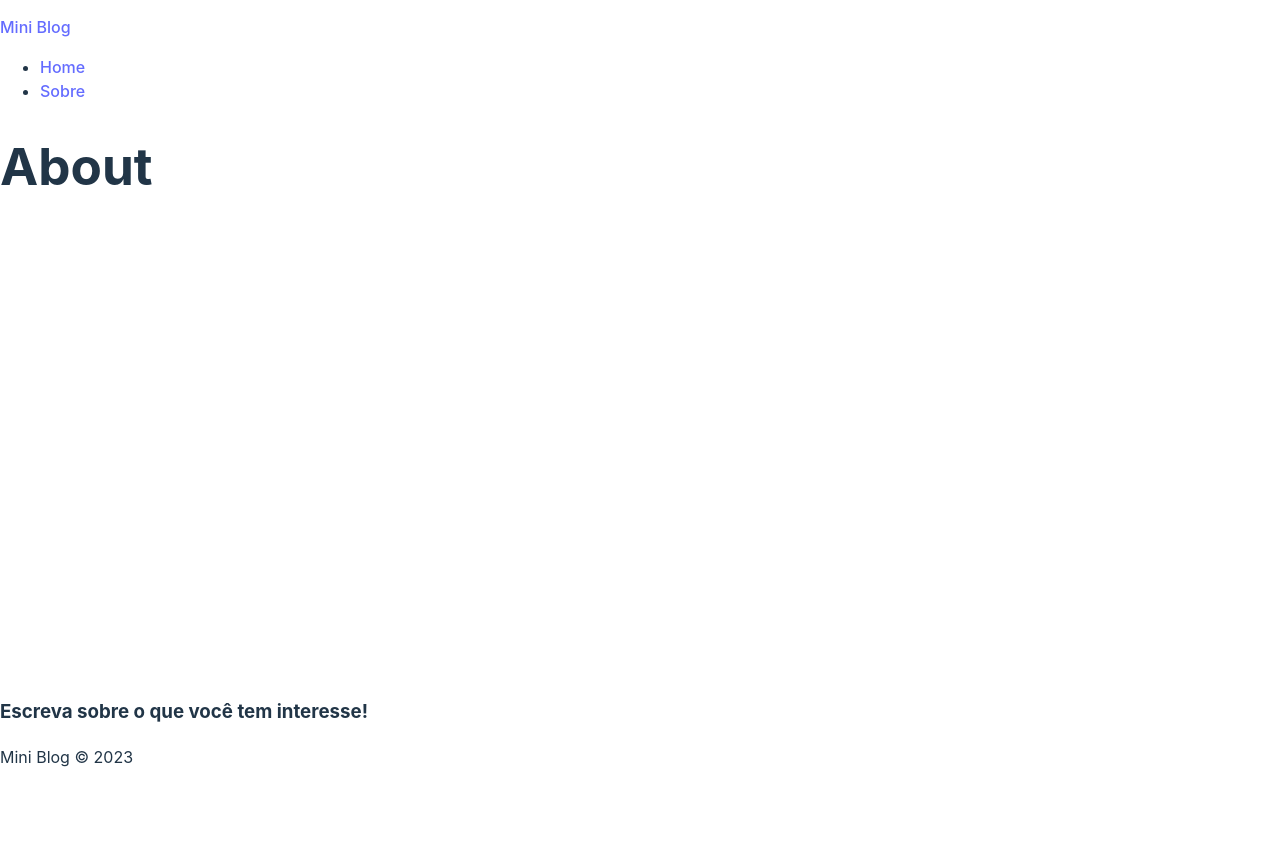
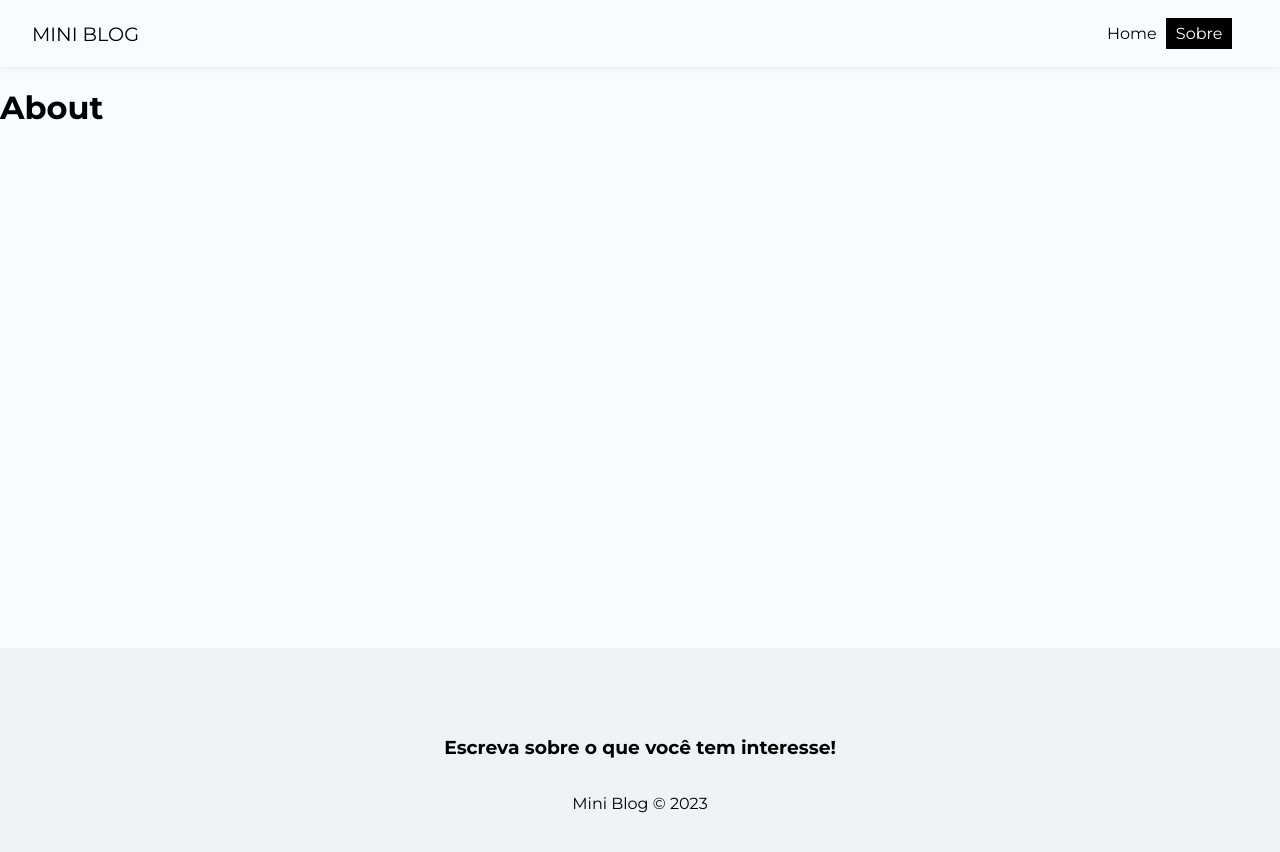
Before and after one commit to kaiovinic/miniblog, a React (Vite) app: page /about in a window 1280 px wide. Shown: the top 852 px of the page. Before the commit the page ends 800 px from the top, so only its background shows below. Built offline with nearby package versions, Linux system fonts and the light colour scheme.

Commit message:
Estilização do body

```diff
--- a/index.html
+++ b/index.html
@@ -6,6 +6,9 @@
   <link rel="icon" type="image/svg+xml" href="/vite.svg" />
   <meta name="viewport" content="width=device-width, initial-scale=1.0" />
   <title>MiniBlog</title>
+  <link rel="preconnect" href="https://fonts.googleapis.com">
+  <link rel="preconnect" href="https://fonts.gstatic.com" crossorigin>
+  <link href="https://fonts.googleapis.com/css2?family=Montserrat:ital,wght@0,100;0,200;0,300;0,400;0,500;0,600;0,700;0,800;0,900;1,200;1,300;1,400;1,500;1,600;1,700;1,800;1,900&family=Open+Sans:ital,wght@0,300;0,400;0,500;0,600;0,700;0,800;1,300;1,400;1,500;1,600;1,700;1,800&family=Permanent+Marker&display=swap" rel="stylesheet">
 </head>
 
 <body>
--- a/src/components/Footer.jsx
+++ b/src/components/Footer.jsx
@@ -2,10 +2,10 @@
 
 const Footer = () => {
   return (
-    <div>
+    <footer className={styles.footer}>
       <h3>Escreva sobre o que você tem interesse!</h3>
       <p>Mini Blog &copy; 2023</p>
-    </div>
+    </footer>
   );
 };
 
--- a/src/components/Footer.module.css
+++ b/src/components/Footer.module.css
@@ -0,0 +1,9 @@
+.footer {
+  height: 250px;
+  width: 100vw;
+  display: flex;
+  flex-direction: column;
+  align-items: center;
+  justify-content: center;
+  background-color: #edf3f6;
+}
--- a/src/components/NavBar.jsx
+++ b/src/components/NavBar.jsx
@@ -4,16 +4,26 @@
 
 const NavBar = () => {
   return (
-    <nav>
-      <NavLink to="/">
+    <nav className={styles.navbar}>
+      <NavLink to="/" className={styles.brand}>
         Mini <span>Blog</span>
       </NavLink>
-      <ul>
+      <ul className={styles.links_list}>
         <li>
-          <NavLink to="/">Home</NavLink>
+          <NavLink
+            to="/"
+            className={({ isActive }) => (isActive ? styles.active : "")}
+          >
+            Home
+          </NavLink>
         </li>
         <li>
-          <NavLink to="/about">Sobre</NavLink>
+          <NavLink
+            to="/about"
+            className={({ isActive }) => (isActive ? styles.active : "")}
+          >
+            Sobre
+          </NavLink>
         </li>
       </ul>
     </nav>
--- a/src/components/NavBar.module.css
+++ b/src/components/NavBar.module.css
@@ -0,0 +1,30 @@
+.navbar {
+  display: flex;
+  box-shadow: rgba(0, 0, 0, 0.15) 0px -2px 10px 0px;
+  justify-content: space-between;
+  align-items: center;
+  padding: 0.5em 2em;
+}
+
+.brand {
+  font-size: 1.2em;
+  text-transform: uppercase;
+}
+
+.links_list {
+  display: flex;
+  list-style: none;
+}
+
+.links_list {
+  margin-right: 1em;
+}
+
+.links_list li a {
+  padding: 0.4em 0.6em;
+}
+
+.active {
+  background-color: #000;
+  color: #fff;
+}
--- a/src/index.css
+++ b/src/index.css
@@ -1,69 +1,33 @@
-:root {
-  font-family: Inter, system-ui, Avenir, Helvetica, Arial, sans-serif;
-  line-height: 1.5;
-  font-weight: 400;
-
-  color-scheme: light dark;
-  color: rgba(255, 255, 255, 0.87);
-  background-color: #242424;
-
-  font-synthesis: none;
-  text-rendering: optimizeLegibility;
-  -webkit-font-smoothing: antialiased;
-  -moz-osx-font-smoothing: grayscale;
-  -webkit-text-size-adjust: 100%;
+body {
+  background-color: #f6fcff;
+  padding: 0;
+  margin: 0;
+  font-family: "Montserrat", sans-serif;
 }
 
-a {
-  font-weight: 500;
-  color: #646cff;
-  text-decoration: inherit;
-}
-a:hover {
-  color: #535bf2;
+input::placeholder,
+textarea::placeholder {
+  font-family: "Montserrat", sans-serif;
 }
 
-body {
-  margin: 0;
-  display: flex;
-  place-items: center;
-  min-width: 320px;
-  min-height: 100vh;
+input:focus,
+textarea:focus {
+  outline: none;
 }
 
-h1 {
-  font-size: 3.2em;
-  line-height: 1.1;
+a,
+nav button {
+  text-decoration: none;
+  background-color: transparent;
+  border: none;
+  color: #000;
+  transition: 0.4s;
+  font-size: 1em;
+  cursor: pointer;
+  font-family: "Montserrat", sans-serif;
 }
 
-button {
-  border-radius: 8px;
-  border: 1px solid transparent;
-  padding: 0.6em 1.2em;
-  font-size: 1em;
-  font-weight: 500;
-  font-family: inherit;
-  background-color: #1a1a1a;
-  cursor: pointer;
-  transition: border-color 0.25s;
+a:hover,
+nav button:hover {
+  color: #bbb;
 }
-button:hover {
-  border-color: #646cff;
-}
-button:focus,
-button:focus-visible {
-  outline: 4px auto -webkit-focus-ring-color;
-}
-
-@media (prefers-color-scheme: light) {
-  :root {
-    color: #213547;
-    background-color: #ffffff;
-  }
-  a:hover {
-    color: #747bff;
-  }
-  button {
-    background-color: #f9f9f9;
-  }
-}
```
